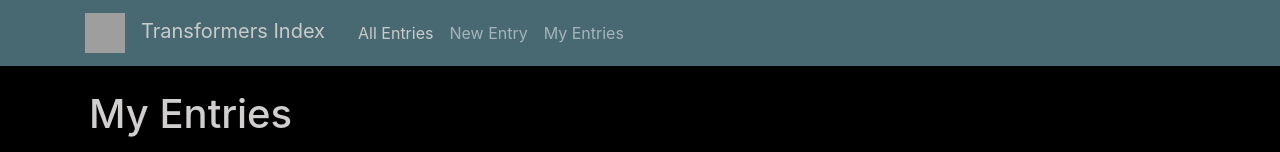
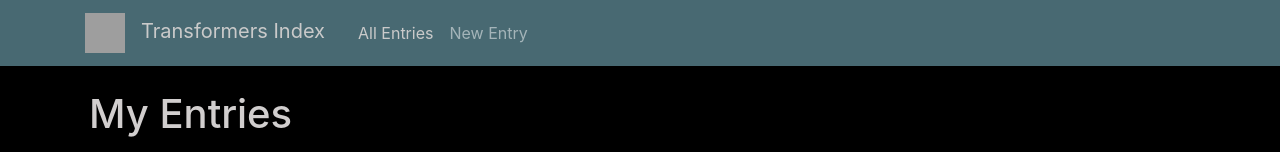
Before and after one commit to obrm/transformers-index, a React (Create React App) app: page / in a window 1280 px wide. Shown: the top 152 px of the page. Built offline with nearby package versions, Linux system fonts and the light colour scheme; grey boxes are pictures that could not be loaded.

Commit message:
Update Navbar.js

```diff
--- a/src/components/Navbar.js
+++ b/src/components/Navbar.js
@@ -37,11 +37,6 @@
                 New Entry
               </Link>
             </li>
-            <li className="nav-item">
-              <Link className="nav-link" to="/">
-                My Entries
-              </Link>
-            </li>
           </ul>
         </div>
       </div>
```
